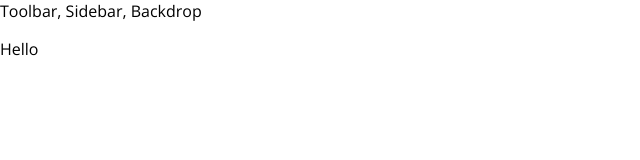
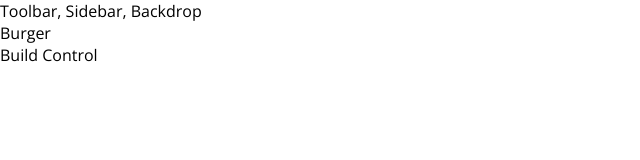
Before and after one commit to amrilsyaifa/Reactjs-BurgerApp, a React app: page / in a window 1280 px wide. Shown: the top 160 px of the page, without its empty margins (0-640 px from the left). Built offline with nearby package versions, Linux system fonts and the light colour scheme.

Commit message:
Add BurgerBuilder.js

```diff
--- a/src/App.js
+++ b/src/App.js
@@ -1,13 +1,13 @@
 import React, { Component } from 'react';
-import Layout from './components/Layout/Layout'
-
+import Layout from './components/Layout/Layout';
+import BurgerBuilder from './containers/BurgerBuilder/BurgerBuilder';
 
 class App extends Component {
     render() {
         return (
             <div>
                 <Layout>
-          <p>Hello</p>
+                    <BurgerBuilder />
                 </Layout>
             </div>
         );
--- /dev/null
+++ b/src/components/Layout/Layout.css
@@ -0,0 +1,3 @@
+.Content {
+    margin-top: 16px;
+}
--- a/src/components/Layout/Layout.js
+++ b/src/components/Layout/Layout.js
@@ -1,13 +1,13 @@
- import React from 'react'
- import Aux from '../../hoc/Auxs'
+import React from 'react';
 
- const layout = (props) => (
+import Aux from '../../hoc/Auxs';
+import classes from './Layout.css';
+
+const layout = (props) => (
     <Aux>
         <div>Toolbar, Sidebar, Backdrop</div>
-        <main>
-            {props.children}
-        </main>
+        <main className={classes.Content}>{props.children}</main>
     </Aux>
- )
+);
 
- export default layout
+export default layout;
--- /dev/null
+++ b/src/containers/BurgerBuilder/BurgerBuilder.js
@@ -0,0 +1,16 @@
+import React, { Component } from 'react';
+
+import Aux from '../../hoc/Auxs';
+
+class BurgerBuilder extends Component {
+    render() {
+        return (
+            <Aux>
+                <div>Burger</div>
+                <div>Build Control</div>
+            </Aux>
+        );
+    }
+}
+
+export default BurgerBuilder;
--- a/src/hoc/Auxs.js
+++ b/src/hoc/Auxs.js
@@ -1,3 +1,3 @@
-const aux = (props) => props.children
+const aux = (props) => props.children;
 
-export default aux
+export default aux;
```
Also changed, not shown: 1 other file (tests, documents, lock files or other folders). Lines whose indentation alone changed are shown as unchanged.
